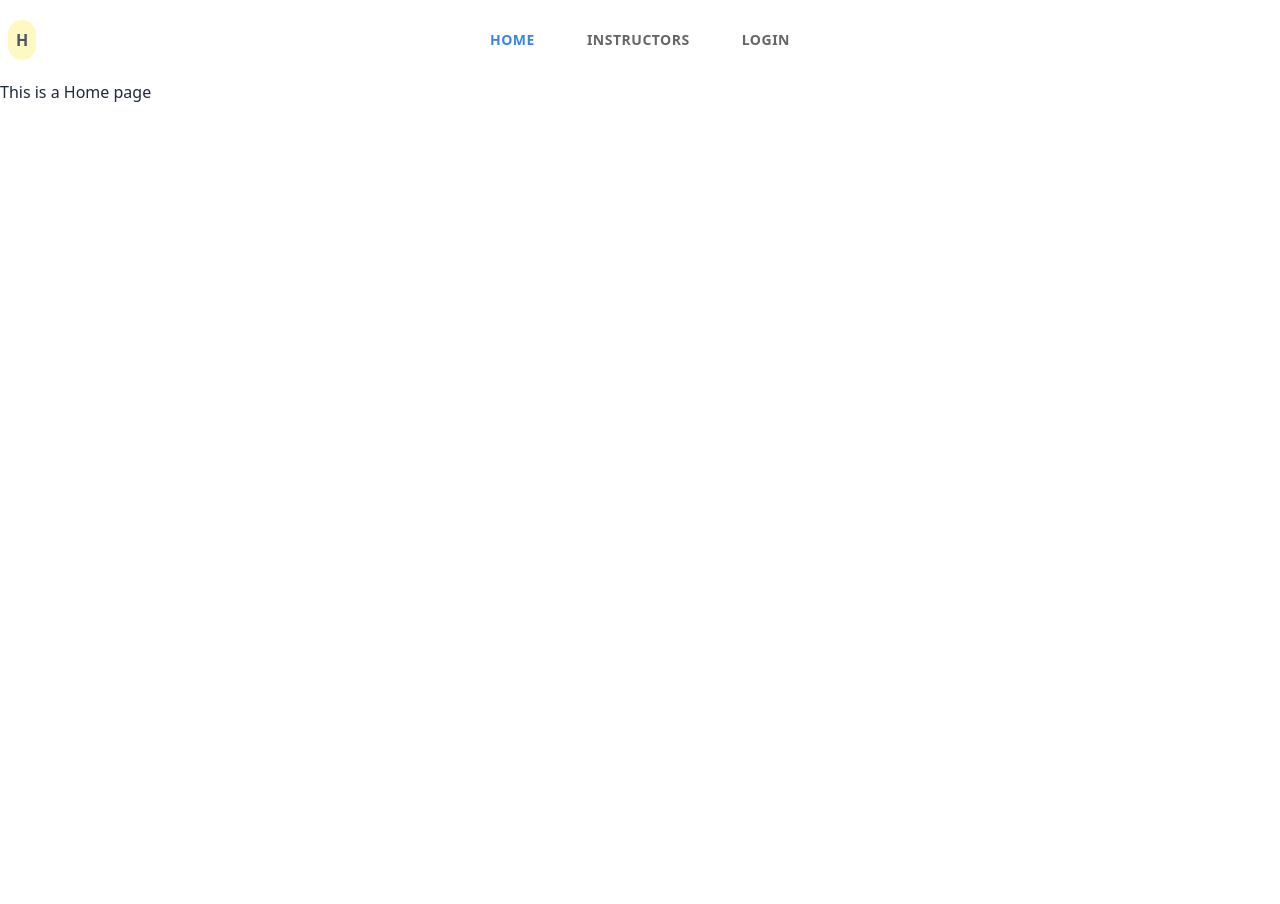
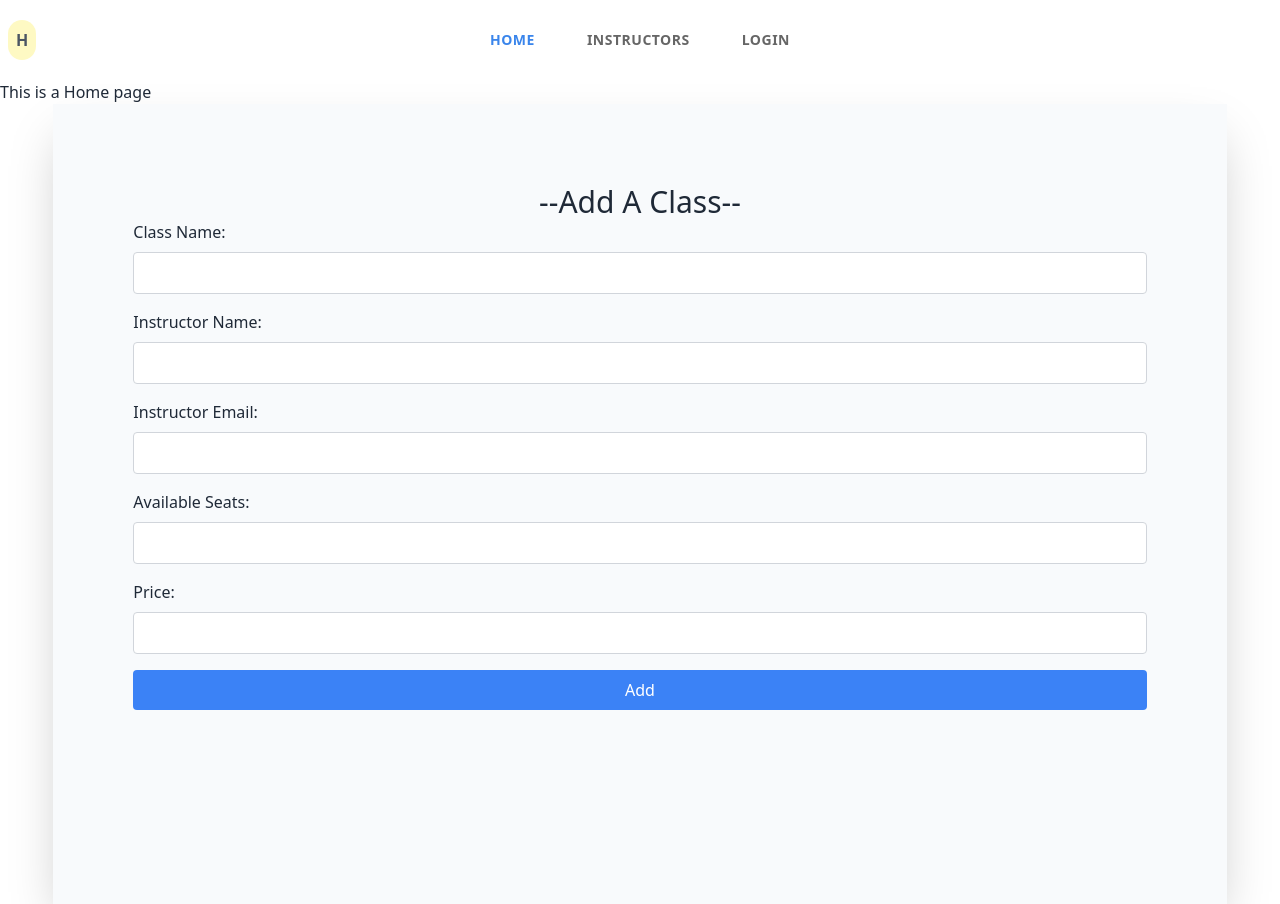
Before and after one commit to MdHasibulHasan1/ARTVENTURE-ACADEMY-CLIENT, a React (Vite) app: page / in a window 1280 px wide. Before the commit the page ends 800 px from the top, so only its background shows below. Built offline with nearby package versions, Linux system fonts and the light colour scheme; no server answers.

Commit message:
added add a class form

```diff
--- a/package.json
+++ b/package.json
@@ -24,7 +24,8 @@
     "react-icons": "^4.9.0",
     "react-router-dom": "^6.11.2",
     "sort-by": "^1.2.0",
-    "sweetalert2": "^11.7.10"
+    "sweetalert2": "^11.7.10",
+    "swiper": "^9.3.2"
   },
   "devDependencies": {
     "@types/react": "^18.0.37",
--- a/src/Layouts/MainLayout.jsx
+++ b/src/Layouts/MainLayout.jsx
@@ -1,4 +1,5 @@
 import { Outlet } from "react-router-dom";
+import Footer from "../Pages/Shared/Footer/Footer";
 import Navbar from "../Pages/Shared/Navbar/Navbar";
 
 const MainLayout = () => {
@@ -7,6 +8,7 @@ const MainLayout = () => {
       <Navbar></Navbar>
       <div className="pt-20">
         <Outlet></Outlet>
+        <Footer></Footer>
       </div>
     </div>
   );
--- /dev/null
+++ b/src/Pages/Deshboard/AddAClass/AddAClass.jsx
@@ -0,0 +1,134 @@
+import React, { useState } from "react";
+import { Link } from "react-router-dom";
+import { useForm } from "react-hook-form";
+import { Helmet } from "react-helmet-async";
+
+import Swal from "sweetalert2";
+
+const AddAClass = () => {
+  const {
+    register,
+    handleSubmit,
+    reset,
+    formState: { errors },
+  } = useForm();
+  const img_hosting_token = "baae3e6b39110191c29e2e5fb79352d6";
+
+  const img_hosting_url = `https://api.imgbb.com/1/upload?key=${img_hosting_token}`;
+
+  const onSubmit = (data) => {
+    const formData = new FormData();
+    formData.append("image", data.image[0]);
+    // console.log(data.image[0]);
+    // console.log(data);
+
+    fetch(img_hosting_url, {
+      method: "POST",
+      body: formData,
+    })
+      .then((res) => res.json())
+      .then((imgResponse) => {
+        if (imgResponse.success) {
+          const imgURL = imgResponse.data.display_url;
+          const { name, email, password } = data;
+          console.log(imgURL);
+        }
+      });
+  };
+
+  return (
+    <>
+      <Helmet>
+        <title>Name | Add A Class</title>
+      </Helmet>
+
+      <div className="mx-auto lg:w-11/12 shadow-2xl p-20  bg-slate-50 justify-center  items-center md:h-screen">
+        <h1 className="text-center text-3xl">--Add A Class--</h1>
+        <form onSubmit={handleSubmit(onSubmit)} className="mx-auto">
+          <div className="mb-4">
+            <label htmlFor="className" className="block mb-2">
+              Class Name:
+            </label>
+            <input
+              type="text"
+              id="className"
+              name="className"
+              className="w-full p-2 border border-gray-300 rounded"
+              required
+              {...register("className")}
+            />
+          </div>
+
+          <div className="mb-4">
+            <label htmlFor="instructorName" className="block mb-2">
+              Instructor Name:
+            </label>
+            <input
+              type="text"
+              id="instructorName"
+              name="instructorName"
+              className="w-full p-2 border border-gray-300 rounded"
+              readOnly
+              //   value={user.displayName}
+              {...register("instructorName")}
+            />
+          </div>
+
+          <div className="mb-4">
+            <label htmlFor="instructorEmail" className="block mb-2">
+              Instructor Email:
+            </label>
+            <input
+              type="email"
+              id="instructorEmail"
+              name="instructorEmail"
+              className="w-full p-2 border border-gray-300 rounded"
+              readOnly
+              //   value={user.email}
+              {...register("instructorEmail")}
+            />
+          </div>
+
+          <div className="mb-4">
+            <label htmlFor="availableSeats" className="block mb-2">
+              Available Seats:
+            </label>
+            <input
+              type="number"
+              id="availableSeats"
+              name="availableSeats"
+              className="w-full p-2 border border-gray-300 rounded"
+              required
+              {...register("availableSeats")}
+            />
+          </div>
+
+          <div className="mb-4">
+            <label htmlFor="price" className="block mb-2">
+              Price:
+            </label>
+            <input
+              type="number"
+              id="price"
+              name="price"
+              className="w-full p-2 border border-gray-300 rounded"
+              required
+              {...register("price")}
+            />
+          </div>
+
+          <div>
+            <button
+              type="submit"
+              className="px-4 w-full py-2 bg-blue-500 text-white rounded hover:bg-blue-600"
+            >
+              Add
+            </button>
+          </div>
+        </form>
+      </div>
+    </>
+  );
+};
+
+export default AddAClass;
--- a/src/Pages/Home/Home.jsx
+++ b/src/Pages/Home/Home.jsx
@@ -1,4 +1,6 @@
 import { Helmet } from "react-helmet-async";
+import AddAClass from "../Deshboard/AddAClass/AddAClass";
+import Slider from "./Slider";
 
 const Home = () => {
   return (
@@ -7,6 +9,8 @@ const Home = () => {
         <title>App Name | Home</title>
       </Helmet>
       This is a Home page
+      <Slider></Slider>
+      <AddAClass></AddAClass>
     </div>
   );
 };
--- /dev/null
+++ b/src/Pages/Home/Slider.jsx
@@ -0,0 +1,7 @@
+import React from "react";
+
+const Slider = () => {
+  return <div></div>;
+};
+
+export default Slider;
--- /dev/null
+++ b/src/Pages/Shared/Footer/Footer.jsx
@@ -0,0 +1,7 @@
+import React from "react";
+
+const Footer = () => {
+  return <div></div>;
+};
+
+export default Footer;
--- a/src/Pages/SignUP/SignUp.jsx
+++ b/src/Pages/SignUP/SignUp.jsx
@@ -134,9 +134,9 @@ const SignUp = () => {
                     message: "Password must be at least six characters",
                   },
                   pattern: {
-                    value: /^(?=.*[!@#$%^&*])/,
+                    value: /^(?=.*[!@#$%^&*])(?=.*[A-Z])/,
                     message:
-                      "Password must contain at least one special character",
+                      "Password must contain at least one special character and one capital letter",
                   },
                 })}
                 placeholder="Enter your password"
```
Also changed, not shown: src/Pages/Home/slider.css (added, +32 -0 lines), 1 other file (tests, documents, lock files or other folders).
